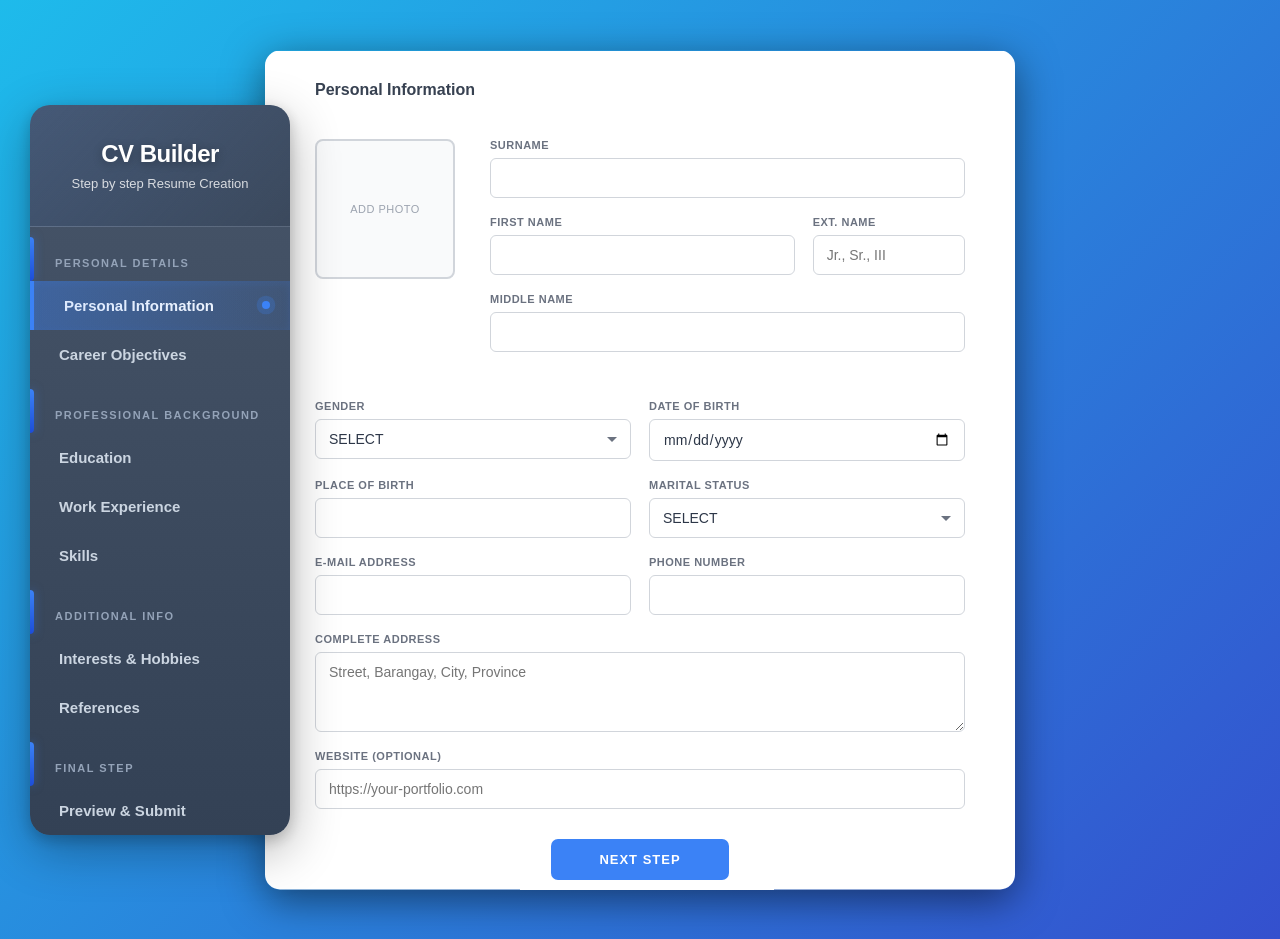
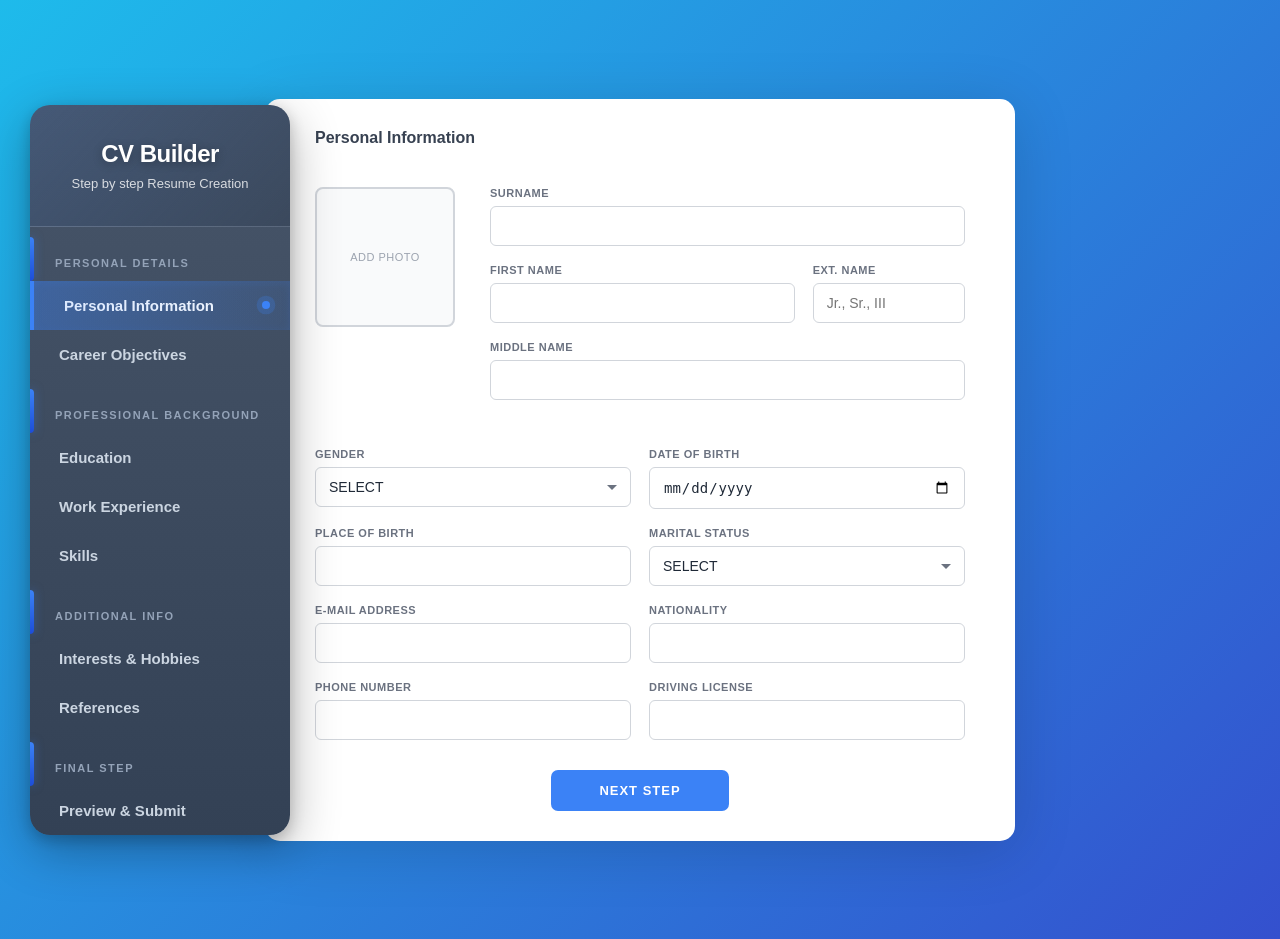
Before and after one commit to Swxounih/IPT-CV-Group-Project, a PHP site: page /personal-information.php in a window 1280 px wide. Run offline with PHP 8.4, Linux system fonts and the light colour scheme.

Commit message:
Changes 14

```diff
--- a/personal-information.php
+++ b/personal-information.php
@@ -1,77 +1,42 @@
+Personal info
+
 <?php
 session_start();
 require_once 'config.php';
 
 // Process form submission
 if ($_SERVER['REQUEST_METHOD'] === 'POST') {
-    // Handle file upload with enhanced security validation
-    $photo_path = $_SESSION['resume_data']['personal_info']['photo'] ?? ''; // Keep existing photo if no new upload
-
+    // Handle file upload
+    $photo_path = '';
     if (isset($_FILES['photo']) && $_FILES['photo']['error'] === 0) {
-        // Security: Validate file type
-        $allowed_types = ['image/jpeg', 'image/png', 'image/gif', 'image/webp'];
-        $allowed_extensions = ['jpg', 'jpeg', 'png', 'gif', 'webp'];
-        $file_type = $_FILES['photo']['type'];
-        $file_extension = strtolower(pathinfo($_FILES['photo']['name'], PATHINFO_EXTENSION));
-
-        // Security: Validate file size (max 5MB)
-        $max_size = 5 * 1024 * 1024; // 5MB in bytes
-
-        // Security: Validate actual file content
-        $image_info = getimagesize($_FILES['photo']['tmp_name']);
-
-        if (in_array($file_type, $allowed_types) &&
-            in_array($file_extension, $allowed_extensions) &&
-            $_FILES['photo']['size'] <= $max_size &&
-            $image_info !== false) {
-
-            $upload_dir = 'uploads/photos/';
+        $upload_dir = 'uploads/';
         if (!file_exists($upload_dir)) {
-                mkdir($upload_dir, 0755, true); // More secure permissions
+            mkdir($upload_dir, 0777, true);
+        }
+        $file_extension = pathinfo($_FILES['photo']['name'], PATHINFO_EXTENSION);
+        $photo_path = $upload_dir . uniqid() . '.' . $file_extension;
+        move_uploaded_file($_FILES['photo']['tmp_name'], $photo_path);
     }
 
-            // Delete old photo if exists
-            if (!empty($photo_path) && file_exists($photo_path)) {
-                unlink($photo_path);
-            }
-
-            // Generate unique filename
-            $photo_path = $upload_dir . uniqid('photo_', true) . '.' . $file_extension;
-            move_uploaded_file($_FILES['photo']['tmp_name'], $photo_path);
-        } else {
-            echo "<script>alert('Invalid file. Please upload a valid image (JPG, PNG, GIF, WEBP) under 5MB.');</script>";
-        }
-    }
-
-    // Validate and sanitize inputs
-    $given_name = trim($_POST['given_name'] ?? '');
-    $surname = trim($_POST['surname'] ?? '');
-    $email = filter_var($_POST['email'] ?? '', FILTER_VALIDATE_EMAIL);
-    $phone = preg_replace('/[^0-9+\-() ]/', '', $_POST['phone'] ?? '');
-
-    if (empty($given_name) || empty($surname) || !$email) {
-        echo "<script>alert('Please fill in all required fields correctly.');</script>";
-    } else {
     // Store in SESSION (not database yet!)
     $_SESSION['resume_data']['personal_info'] = array(
         'photo' => $photo_path,
-            'given_name' => $given_name,
-            'middle_name' => trim($_POST['middle_name'] ?? ''),
-            'surname' => $surname,
-            'extension' => trim($_POST['extension'] ?? ''),
+        'given_name' => $_POST['given_name'] ?? '',
+        'middle_name' => $_POST['middle_name'] ?? '',
+        'surname' => $_POST['surname'] ?? '',
+        'extension' => $_POST['extension'] ?? '',
         'gender' => $_POST['gender'] ?? '',
         'birthdate' => $_POST['birthdate'] ?? '',
-            'birthplace' => trim($_POST['birthplace'] ?? ''),
+        'birthplace' => $_POST['birthplace'] ?? '',
         'civil_status' => $_POST['civil_status'] ?? '',
-            'email' => $email,
-            'phone' => $phone,
-            'address' => trim($_POST['address'] ?? ''),
-            'website' => filter_var($_POST['website'] ?? '', FILTER_VALIDATE_URL) ?: ''
+        'email' => $_POST['email'] ?? '',
+        'phone' => $_POST['phone'] ?? '',
+        'nationality' => $_POST['nationality'] ?? '',
+        'driving_license' => $_POST['driving_license'] ?? ''
     );
 
     header('Location: career-objectives.php');
     exit();
-    }
 }
 
 // Get existing data from session
@@ -118,9 +83,8 @@ $data = $_SESSION['resume_data']['personal_info'] ?? array();
             background: #ffffff;
             padding: 30px 50px;
             border-radius: 15px;
-            box-shadow: 0 10px 40px rgba(0,0,0,0.5);
-            max-height: calc(100vh - 100px);
-            overflow-y: auto;
+            box-shadow:0 10px 60px rgba(0,0,0,0.15);
+            min-height: 650px;
         }
 
         .photo-section {
@@ -231,23 +195,18 @@ $data = $_SESSION['resume_data']['personal_info'] ?? array();
             font-weight: 600;
         }
 
-        input, select, textarea {
+        input, select {
             width: 100%;
             padding: 11px 13px;
             border: 1px solid #d1d5db;
             border-radius: 6px;
             font-size: 14px;
             background: white;
-            color: #2d3748;
-            font-family: Arial, sans-serif;
+            color: #1f2937;
+            transition: all 0.2s ease;
         }
 
-        textarea {
-            resize: vertical;
-            min-height: 80px;
-        }
-
-        input:focus, select:focus, textarea:focus {
+        input:focus, select:focus {
             outline: none;
             border-color: #3b82f6;
             box-shadow: 0 0 0 3px rgba(59, 130, 246, 0.1);
@@ -324,10 +283,6 @@ $data = $_SESSION['resume_data']['personal_info'] ?? array();
             .form-row.two-cols,
             .form-row.name-cols {
                 grid-template-columns: 1fr;
-            }
-
-            .form-container {
-                padding: 30px 25px;
             }
         }
     </style>
@@ -418,22 +373,19 @@ $data = $_SESSION['resume_data']['personal_info'] ?? array();
                         <input type="email" id="email" name="email" value="<?php echo htmlspecialchars($data['email'] ?? ''); ?>" required>
                     </div>
                     <div class="form-group">
+                        <label for="nationality">Nationality</label>
+                        <input type="text" id="nationality" name="nationality" value="<?php echo htmlspecialchars($data['nationality'] ?? ''); ?>">
+                    </div>
+                </div>
+
+                <div class="form-row two-cols">
+                    <div class="form-group">
                         <label for="phone">Phone Number</label>
                         <input type="tel" id="phone" name="phone" value="<?php echo htmlspecialchars($data['phone'] ?? ''); ?>" required>
                     </div>
-                </div>
-
-                <div class="form-row">
                     <div class="form-group">
-                        <label for="address">Complete Address</label>
-                        <textarea id="address" name="address" rows="2" placeholder="Street, Barangay, City, Province"><?php echo htmlspecialchars($data['address'] ?? ''); ?></textarea>
-                    </div>
-                </div>
-
-                <div class="form-row">
-                    <div class="form-group">
-                        <label for="website">Website (Optional)</label>
-                        <input type="url" id="website" name="website" value="<?php echo htmlspecialchars($data['website'] ?? ''); ?>" placeholder="https://your-portfolio.com">
+                        <label for="driving_license">Driving License</label>
+                        <input type="text" id="driving_license" name="driving_license" value="<?php echo htmlspecialchars($data['driving_license'] ?? ''); ?>">
                     </div>
                 </div>
 
@@ -466,36 +418,6 @@ $data = $_SESSION['resume_data']['personal_info'] ?? array();
         if (previewImage.src && previewImage.src !== window.location.href) {
             photoPreview.classList.add('has-image');
         }
-
-        // Auto-save functionality
-        const form = document.querySelector('form');
-        const inputs = form.querySelectorAll('input, select, textarea');
-
-        inputs.forEach(input => {
-            input.addEventListener('change', function() {
-                // Save to localStorage as backup
-                const formData = new FormData(form);
-                const data = {};
-                formData.forEach((value, key) => {
-                    data[key] = value;
-                });
-                localStorage.setItem('cv_draft_personal_info', JSON.stringify(data));
-            });
-        });
-
-        // Load draft on page load if exists
-        window.addEventListener('load', function() {
-            const draft = localStorage.getItem('cv_draft_personal_info');
-            if (draft && confirm('Would you like to restore your previous draft?')) {
-                const data = JSON.parse(draft);
-                Object.keys(data).forEach(key => {
-                    const input = form.querySelector(`[name="${key}"]`);
-                    if (input && input.type !== 'file') {
-                        input.value = data[key];
-                    }
-                });
-            }
-        });
     </script>
 </body>
 </html>
```
Also changed, not shown: search-create.php (+0 -16 lines). Lines whose indentation alone changed are shown as unchanged.
